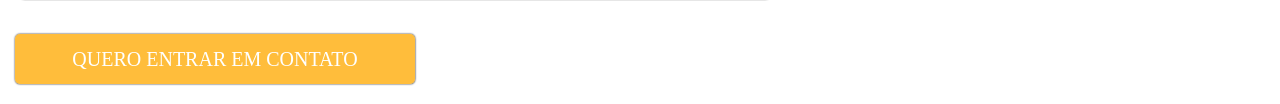
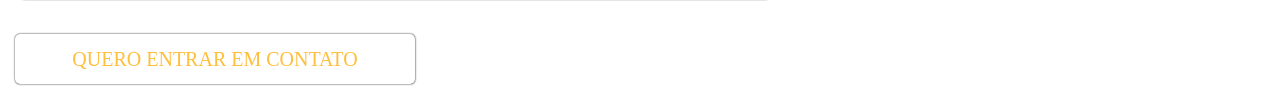
Before and after one commit to Vicente0502/projeto, a plain HTML site: page index.html in a window 1280 px wide. In both pictures the pointer is over the button "QUERO ENTRAR EM CONTATO". Shown: the part 788-892 px from the top of the page. Drawn offline with Linux system fonts and the light colour scheme.

Commit message:
Atualização do css do botão

```diff
--- a/css/style.css
+++ b/css/style.css
@@ -33,7 +33,7 @@
     transition: 0.2s;
 }
 
-#button-landingpage:hover{
+.button-landingpage:hover{
     background-color: #fff;
     color: #ffaa00c4;
     border: #ffaa00c4;
```
